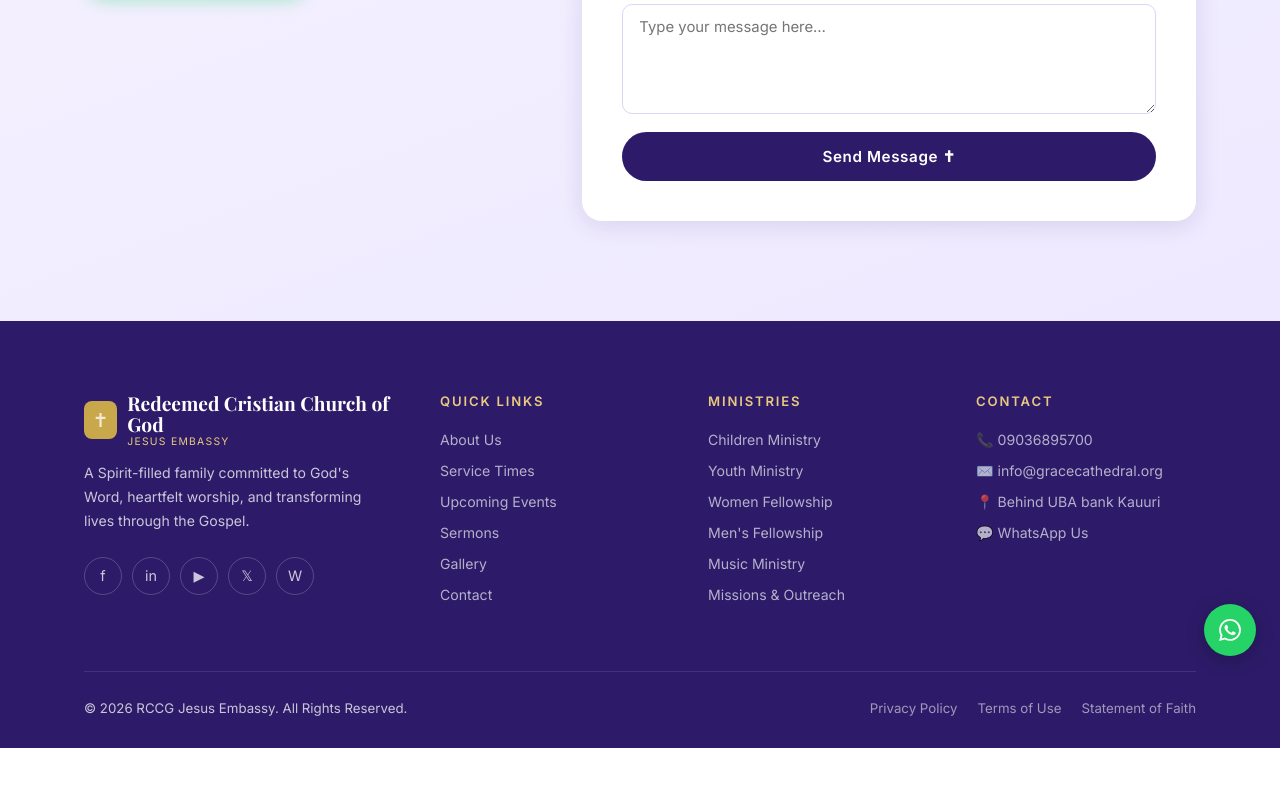
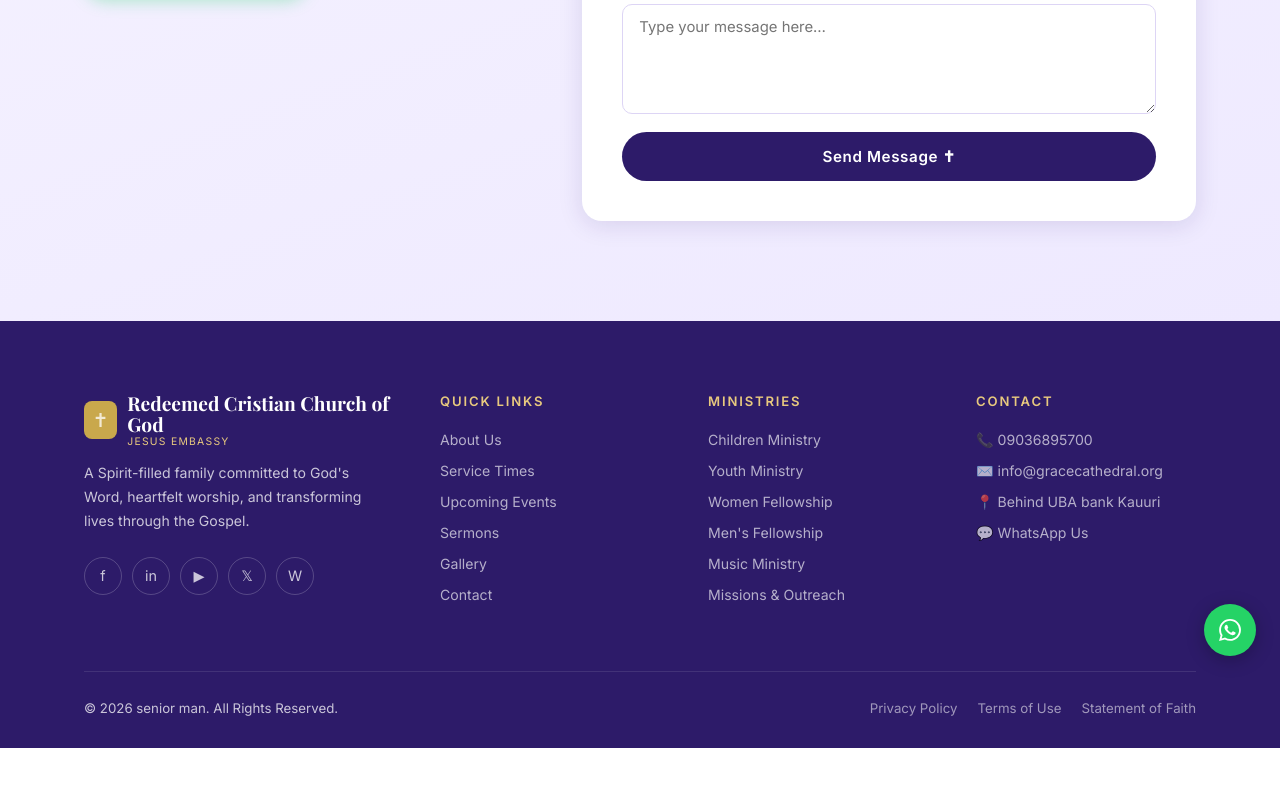
Before and after one commit to daviddchucks-hash/Church-website, a plain HTML site: page index.html in a window 1280 px wide. Shown: the part 7300-8086 px from the top of the page. Drawn offline with nearby package versions, Linux system fonts and the light colour scheme.

Commit message:
index html update

```diff
--- a/index.html
+++ b/index.html
@@ -2437,7 +2437,7 @@
       </div>
 
       <div class="footer-bottom">
-        <p>&copy; 2026 RCCG Jesus Embassy. All Rights Reserved.</p>
+        <p>&copy; 2026 senior man. All Rights Reserved.</p>
         <div style="display:flex;gap:20px;">
           <a href="#">Privacy Policy</a>
           <a href="#">Terms of Use</a>
```
